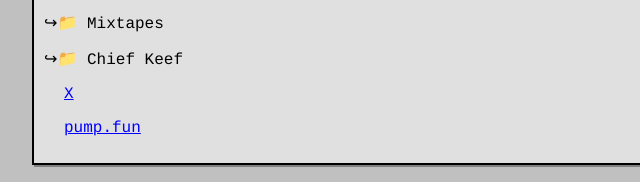
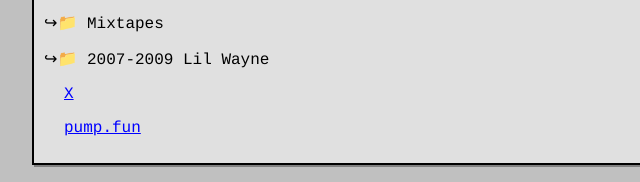
Before and after one commit to protowst/terminigga, a plain HTML site: page index.html in a window 1280 px wide. Shown: the part 354-536 px from the top of the page, 206-846 px from the left. Drawn offline with Linux system fonts and the light colour scheme.

Commit message:
Update index.html

```diff
--- a/index.html
+++ b/index.html
@@ -99,7 +99,7 @@
             <p>📁 Applications</p>
             <p>📁 Documents</p>
             <p>↪📁 Mixtapes</p>
-            <p>↪📁 Chief Keef</p>
+            <p>↪📁 2007-2009 Lil Wayne</p>
             <p><a href="https://www.x.com">X</a></p>
             <p><a href="https://www.pump.fun">pump.fun</a></p>
         </div>
```
